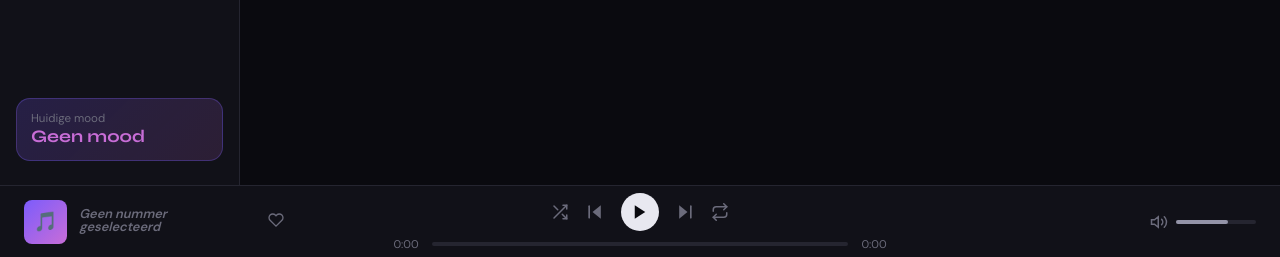
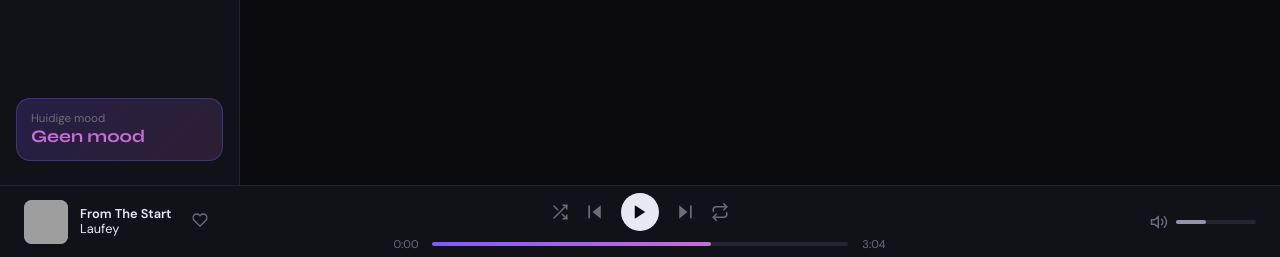
Before and after one commit to niran127/MusicBoys, a web app: file index.html in a window 1280 px wide. Shown: the part 543-800 px from the top of the page. Run offline with its HTML, style and script files only (its server is not run), Linux system fonts and the light colour scheme; grey boxes are pictures that could not be loaded.

Commit message:
laufey default song

```diff
--- a/index.html
+++ b/index.html
@@ -359,17 +359,28 @@
     <footer>
       <div class="player-info">
         <div class="now-art" id="now-art">
-          <div class="now-art-placeholder">🎵</div>
+          <div class="now-art-placeholder">
+            <img
+              src="https://lastfm.freetls.fastly.net/i/u/770x0/3875932ff9d87debe979c34e7e1dd6e4.jpg#3875932ff9d87debe979c34e7e1dd6e4"
+              alt=""
+            />
+          </div>
         </div>
         <div>
           <div
             class="now-name"
             id="now-name"
-            style="color: var(--muted); font-style: italic; font-size: 0.8rem"
+            style="color: var(--text); font-size: 0.8rem"
           >
-            Geen nummer geselecteerd
+            From The Start
           </div>
-          <div class="now-artist" id="now-artist"></div>
+          <div
+            class="now-artist"
+            id="now-artist"
+            style="color: var(--text-dimmed); font-size: 0.8rem"
+          >
+            Laufey
+          </div>
         </div>
         <button class="like-btn" id="like-btn" title="Like">
           <svg
@@ -462,7 +473,7 @@
           <div class="progress-bar">
             <div class="progress-fill" id="progress-fill"></div>
           </div>
-          <span class="progress-time" id="progress-total">0:00</span>
+          <span class="progress-time" id="progress-total">3:04</span>
         </div>
       </div>
 
--- a/styles/general.css
+++ b/styles/general.css
@@ -664,7 +664,7 @@ footer {
 
 .progress-fill {
   height: 100%;
-  width: 0%;
+  width: 67%;
   background: linear-gradient(90deg, var(--accent), var(--accent2));
   border-radius: 2px;
   position: relative;
@@ -700,6 +700,7 @@ footer {
   display: flex;
   align-items: center;
   gap: 8px;
+  position: relative;
 }
 
 .vol-bar {
@@ -708,15 +709,15 @@ footer {
   background: var(--border);
   border-radius: 2px;
   cursor: pointer;
+  position: relative;
 }
 
 .vol-fill {
   height: 100%;
-  width: 65%;
+  width: 38%;
   background: var(--text-dim);
   border-radius: 2px;
 }
-
 ::-webkit-scrollbar {
   width: 6px;
 }
```
